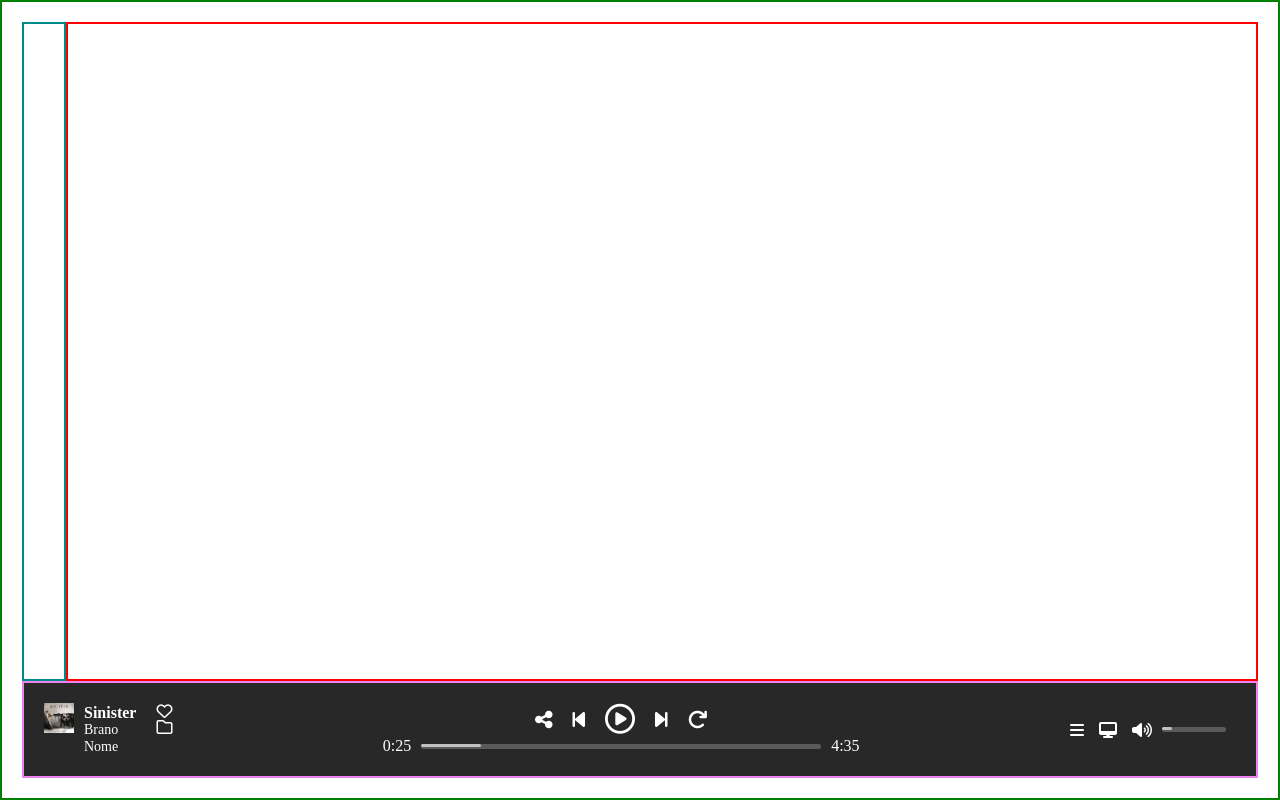
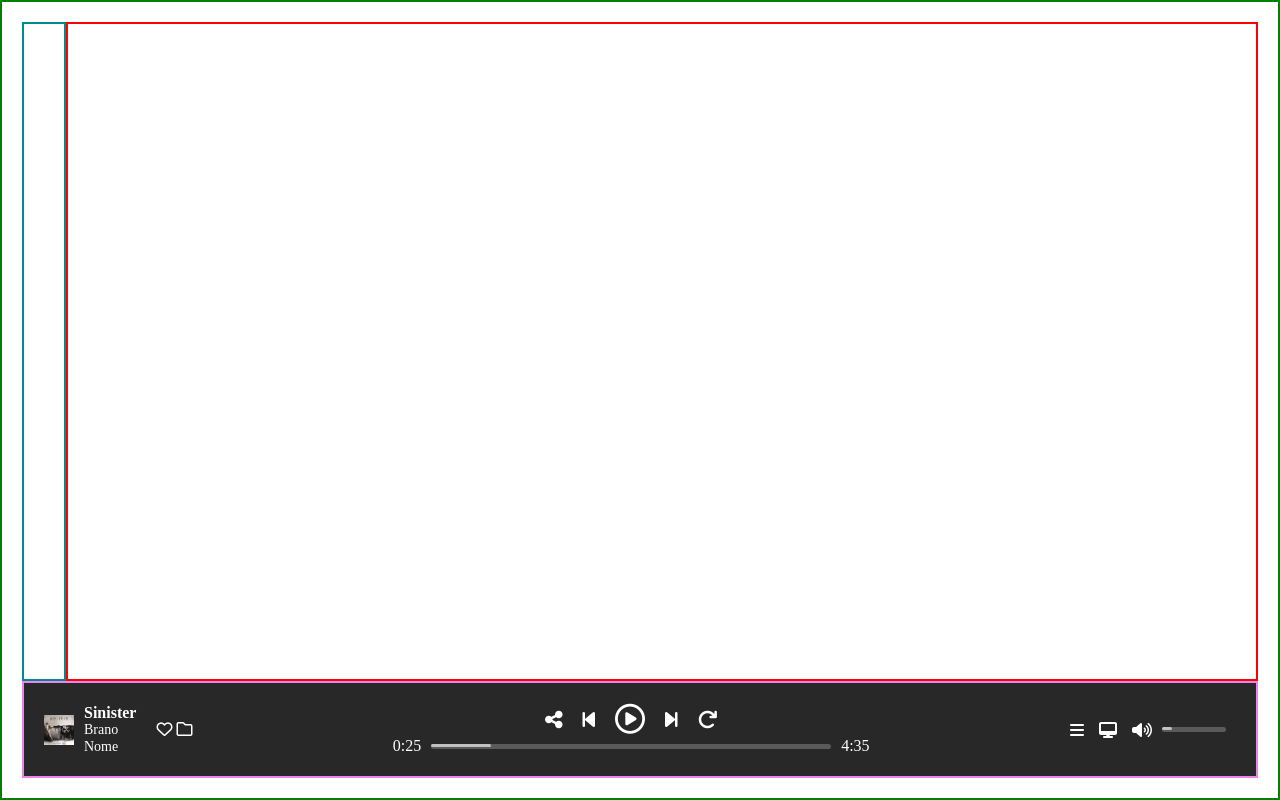
Before and after one commit to FrancescoBuonomoWork/html-css-spotifyweb, a plain HTML site: page index.html in a window 1280 px wide. Drawn offline with Linux system fonts and the light colour scheme.

Commit message:
fix current-song display

```diff
--- a/css/style.css
+++ b/css/style.css
@@ -72,6 +72,7 @@ figure > img {
 }
 .player-item{
     display: flex;
+    align-items: center;
 }
 .author-song{
     font-size: 16px;
--- a/index.html
+++ b/index.html
@@ -24,14 +24,14 @@
                 <figure>
                     <img src="./img/sinister.jpeg">
                 </figure>
-               <div class="fx-direction-column current-song-data">
+               <div class="current-song-data">
 
                    <h5 class="author-song">Sinister</h5>
                    <p class="name-song">Brano</p>
                    <p class="name-song">Nome</p>
                </div>
 
-                <div class="fx-direction-column">
+                <div class="current-song-action">
 
                     <i class="fa-regular fa-heart"></i>
                     <i class="fa-regular fa-folder"></i>
```
